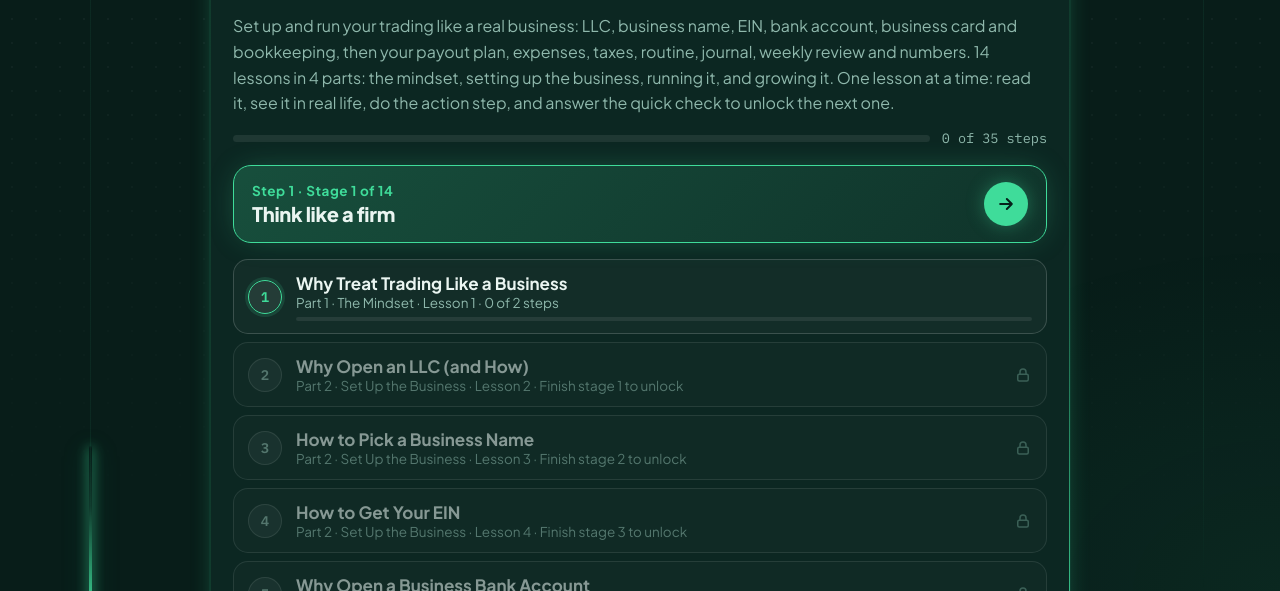
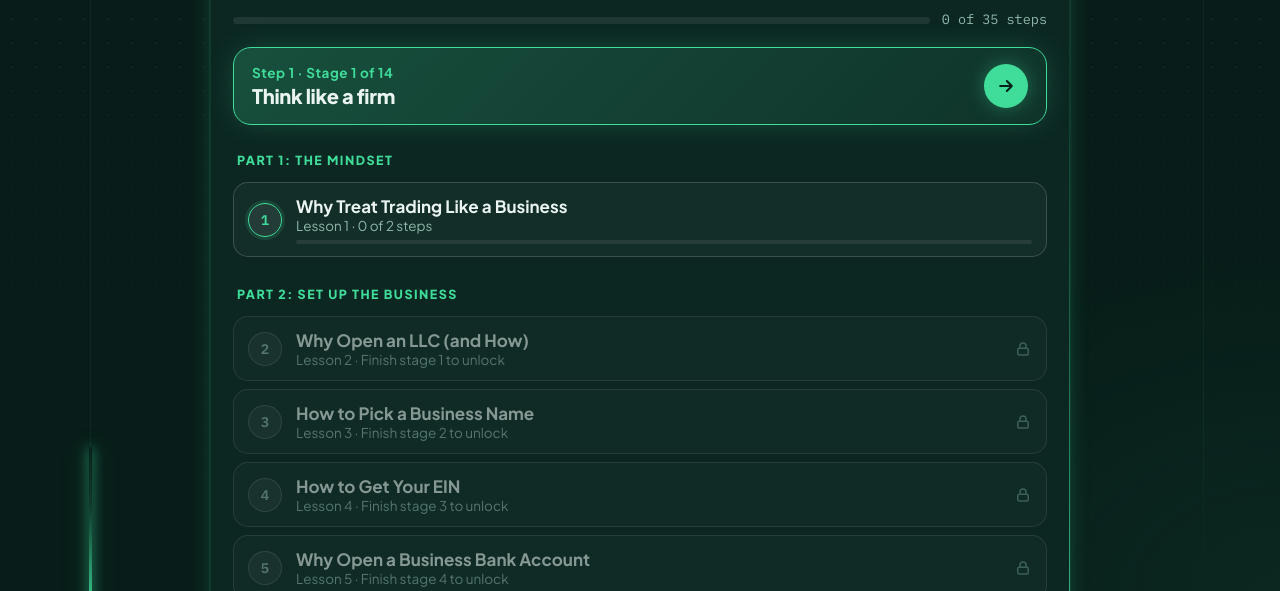
Before and after one commit to swaevon/fta-guides, a plain HTML site: page business-preview/index.html in a window 1280 px wide. Shown: the part 209-800 px from the top of the page. Drawn offline with Linux system fonts and the light colour scheme.

Commit message:
Preview: cut intro, add Part headings
Co-Authored-By: Claude Opus 5.5 <noreply@anthropic.com>
Claude-Session: https://claude.ai/code/session_01YGexHZeif2wdAezd137Dt6

```diff
--- a/business-preview/index.html
+++ b/business-preview/index.html
@@ -1,4 +1,5 @@
-<!doctype html><html lang="en"><head><meta name="robots" content="noindex"><meta charset="utf-8"><meta name="viewport" content="width=device-width,initial-scale=1,viewport-fit=cover"><style>:root{box-sizing:border-box;padding-top:env(safe-area-inset-top,0px);padding-bottom:env(safe-area-inset-bottom,0px)}body{margin:0}img{max-width:100%}[hidden]{display:none!important}</style><title>FTA Business Guide</title></head><body>
+<!doctype html><html lang="en"><head><meta name="robots" content="noindex"><meta charset="utf-8"><meta name="viewport" content="width=device-width,initial-scale=1,viewport-fit=cover"><style>:root{box-sizing:border-box;padding-top:env(safe-area-inset-top,0px);padding-bottom:env(safe-area-inset-bottom,0px)}body{margin:0}img{max-width:100%}[hidden]{display:none!important}.parthead{list-style:none;margin:14px 0 2px;padding:0 4px}.parthead:first-child{margin-top:4px}.parthead span{font-size:12.5px;font-weight:800;letter-spacing:.12em;text-transform:uppercase;color:var(--mint)}
+</style><title>FTA Business Guide</title></head><body>
 <meta name="claude:viewport-fit-sides" content="cover">
 <link rel="stylesheet" href="https://fonts.googleapis.com/css2?family=Plus+Jakarta+Sans:wght@400;500;600;700;800&family=IBM+Plex+Mono:wght@400;500;600&display=swap">
 <style>
@@ -397,7 +398,6 @@ ol.leg li.vwl{color:#b9a7ff}
     <section class="path beam" id="start">
       <span class="eyebrow">Start here</span>
       <h2 id="pathtitle">Run your trading like a business</h2>
-      <p class="sub">Set up and run your trading like a real business: LLC, business name, EIN, bank account, business card and bookkeeping, then your payout plan, expenses, taxes, routine, journal, weekly review and numbers. 14 lessons in 4 parts: the mindset, setting up the business, running it, and growing it. One lesson at a time: read it, see it in real life, do the action step, and answer the quick check to unlock the next one.</p>
       <div class="prog"><span class="pbar"><span id="pfill"></span></span><span class="pnum" id="pnum"></span></div>
       <button type="button" class="cont" id="cont"></button>
       <ol class="stages" id="stages"></ol>
@@ -784,8 +784,10 @@ function paintPath(){
   } else { $("cont").hidden=true; $("pathtitle").textContent="Guide complete. You run a trading business."; }
   $("stages").innerHTML=STAGES.map(function(st,i){
     var n=st.steps.filter(function(_,k){return S.passed[sid(i,k)];}).length, open=stageOpen(i), dn=n===st.steps.length, cur=nx&&nx.s===i;
-    return '<li><button type="button" class="stage'+(dn?' done':'')+(cur?' cur':'')+'" data-stage="'+i+'"'+(open?'':' disabled')+'>'+
-      '<span class="snum">'+(dn?'✓':(i+1))+'</span><span class="sinfo"><b>'+esc(st.t)+'</b><span>'+esc(st.mod)+' · '+
+    var part=st.mod.split(' · Lesson')[0], prev=i?STAGES[i-1].mod.split(' · Lesson')[0]:'';
+    var head=part!==prev?'<li class="parthead"><span>'+esc(part.replace(' · ',': '))+'</span></li>':'';
+    return head+'<li><button type="button" class="stage'+(dn?' done':'')+(cur?' cur':'')+'" data-stage="'+i+'"'+(open?'':' disabled')+'>'+
+      '<span class="snum">'+(dn?'✓':(i+1))+'</span><span class="sinfo"><b>'+esc(st.t)+'</b><span>Lesson '+(i+1)+' · '+
       (open?(dn?'Done · tap to review':n+' of '+st.steps.length+' steps'):'Finish stage '+i+' to unlock')+'</span>'+
       (open?'<span class="sbar2"><i style="width:'+(n/st.steps.length*100)+'%"></i></span>':'')+'</span>'+(open?'':LOCK)+'</button></li>';
   }).join("");
```
